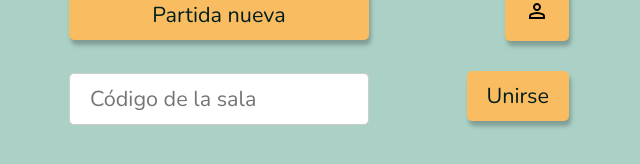
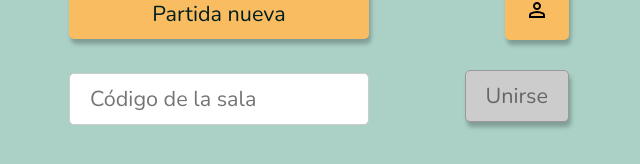
Before and after one commit to Agamador/dartsManager, an Angular app: page /history in a window 1280 px wide. Shown: the part 158-322 px from the top of the page, without its empty margins (321-961 px from the left). Built offline with nearby package versions, Linux system fonts and the light colour scheme; no server answers.

Commit message:
historical ready

```diff
--- a/src/app/components/historical/historical.component.html
+++ b/src/app/components/historical/historical.component.html
@@ -7,8 +7,9 @@
     </div>
 
     <div class="section">
-        <input type="text" placeholder="Código de la sala">
-        <button class="small-button"> Unirse</button>
+        <input type="text" id="roomCode" placeholder="Código de la sala" [(ngModel)]="roomCode"
+            (input)="onInputChange()">
+        <button class="small-button" (click)="joinRoom()" [disabled]="isButtonDisabled">Unirse</button>
     </div>
     <select name="gameSelector" id="gameName" (change)="gameSelected($event)">
         <option *ngFor="let game of games" [value]="game.id">{{game.name}}</option>
--- a/src/app/components/historical/historical.component.ts
+++ b/src/app/components/historical/historical.component.ts
@@ -1,5 +1,6 @@
 import { HttpClient } from '@angular/common/http';
 import { Component } from '@angular/core';
+import { Router } from '@angular/router';
 
 @Component({
   selector: 'app-historical',
@@ -10,7 +11,11 @@ export class HistoricalComponent {
   games: any[] = [];
   selectedGame: any = null;
   userId: any = null;
-  constructor(private http: HttpClient) {}
+  roomCode: any = null;
+  isButtonDisabled: boolean = true;
+
+  constructor(private http: HttpClient, private router: Router) {}
+
   ngOnInit() {
     const userToken = sessionStorage.getItem('token');
     this.userId = sessionStorage.getItem('userId');
@@ -33,6 +38,14 @@ export class HistoricalComponent {
           error: (e) => {},
         });
     }
+  }
+
+  onInputChange() {
+    this.isButtonDisabled = !/^[a-zA-Z]{5}$/.test(this.roomCode);
+  }
+  joinRoom() {
+    sessionStorage.setItem('roomId', this.roomCode);
+    this.router.navigate(['/lobby']);
   }
 
   gameSelected(event: any) {
--- a/src/app/components/stats/stats.component.html
+++ b/src/app/components/stats/stats.component.html
@@ -10,8 +10,8 @@
         <div class="stat">
             <img src="/assets/svg/badge.svg" alt="Puntuación más repetida">
             <!-- bloque no repitió ninguna -->
-            <p *ngIf="repeatedPlayIndex != null">Ronda {{repeatedPlayIndex+1}}</p>
-            <p *ngIf="repeatedPlay">{{repeatedPlay}}</p>
+            <p class="smallP" *ngIf="repeatedPlayIndex != null">Ronda {{repeatedPlayIndex+1}}</p>
+            <p class="smallP" *ngIf="repeatedPlay">{{repeatedPlay}}</p>
 
         </div>
         <div class="stat">
@@ -34,7 +34,6 @@
         <div class="stat">
             <img src="/assets/svg/close.svg" alt="Número de fallos">
             <p *ngIf="numberOfMisses != null">{{numberOfMisses}}</p>
-
         </div>
     </div>
 </div>
--- a/src/app/components/stats/stats.component.scss
+++ b/src/app/components/stats/stats.component.scss
@@ -28,6 +28,11 @@
     background: center/60% no-repeat url("/assets/svg/Pluma_dardo.svg");
 }
 
+.smallP {
+    font-size: 0.8rem;
+    height: 0.8rem;
+}
+
 @media (min-width: 400px) {
     .stat {
         height: 110px;
--- a/src/app/components/stats/stats.component.ts
+++ b/src/app/components/stats/stats.component.ts
@@ -92,7 +92,6 @@ export class StatsComponent {
     for (let key in counts) {
       if (counts[key] >= maxCount) {
         maxCount = counts[key];
-        console.log(counts);
         this.repeatedSection = key;
       }
     }
@@ -139,7 +138,6 @@ export class StatsComponent {
 
     this.worstStreak.start = longestStreakStart;
     this.worstStreak.end = longestStreakEnd;
-    console.log(this.worstStreak);
   }
 
   updateNumberOfMisses() {
```
